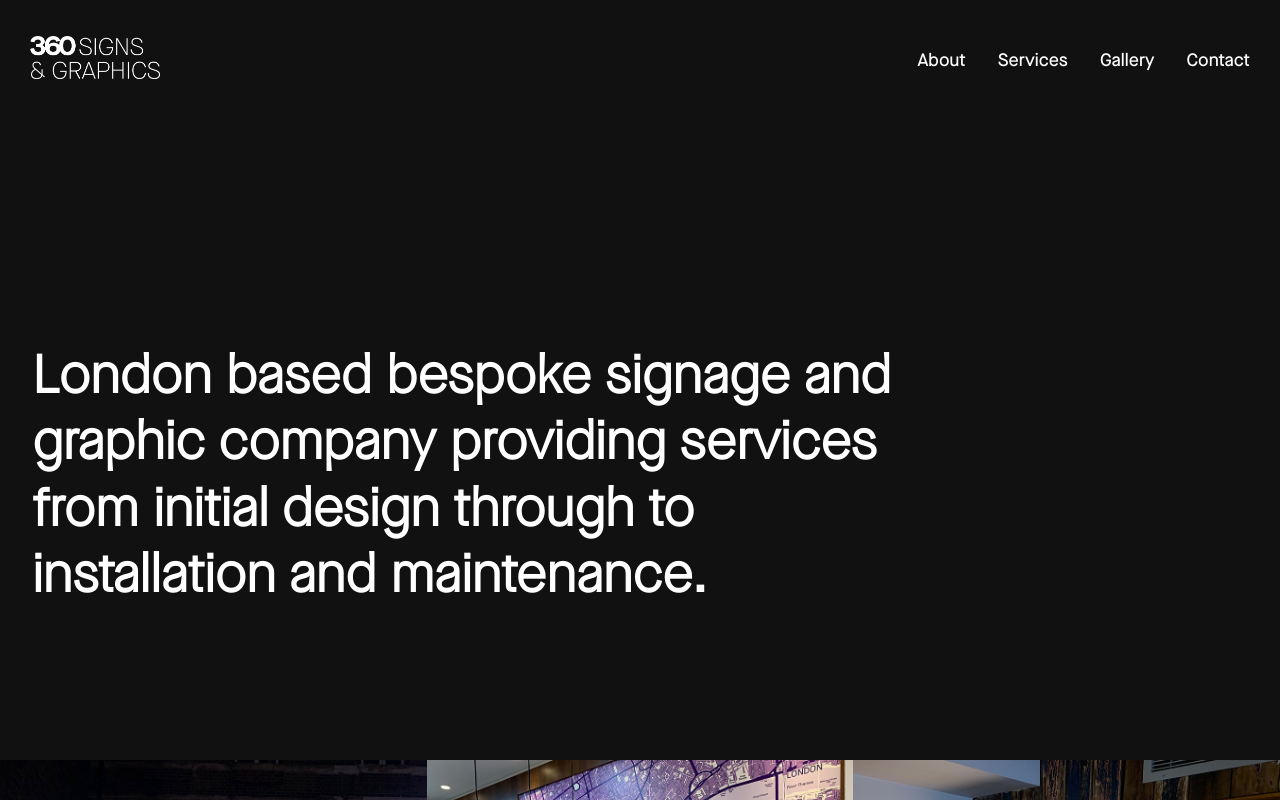
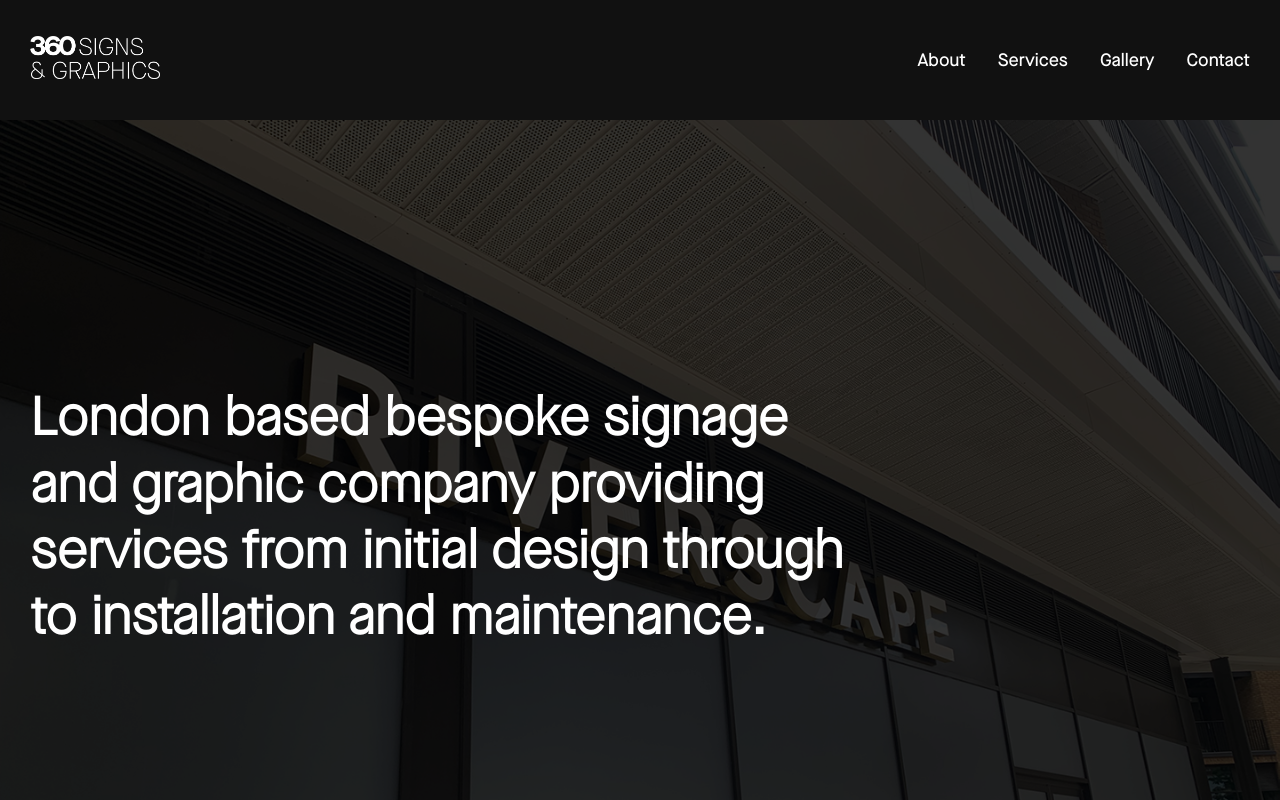
Before and after one commit to Jthomp1993/360-projects, a React (Create React App) app: page / in a window 1280 px wide. Shown: the top 800 px of the page. Built offline with nearby package versions, Linux system fonts and the light colour scheme.

Commit message:
Add new header component with background image

```diff
--- /dev/null
+++ b/src/components/Header.jsx
@@ -0,0 +1,73 @@
+import { useContext } from 'react';
+import { motion, useAnimation } from 'framer-motion';
+import styled from 'styled-components/macro';
+import MainContext from '../context/MainContext';
+import img from '../images/services__background.jpg';
+
+const StyledServicesWrapper = styled.section`
+    height: 100vh;
+    background-image: url(${img});
+    background-size: cover;
+`
+
+const StyledLayer = styled.div`
+    background-color: rgba(0, 0, 0, 0.8);
+    top: 0;
+    left: 0;
+    width: 100%;
+    height: 100%;
+    padding: 10px;
+    display: flex;
+    align-items: center;
+`
+
+const StyledContent = styled(motion.div)`
+    width: 90vw;
+    padding: 20px;
+    color: #FFFFFF;
+
+    h1 {
+        font-family: 'maison__light';
+        width: 75%;
+        line-height: 1.25;
+    }
+
+    @media screen and (min-width: 320px) {
+
+        h1 {
+            font-size: calc(32px + 15 * ((100vw - 320px) / 680));
+        }
+    }
+
+    @media screen and (max-width: 820px) {
+        width: 90vw;
+
+        h1 {
+            width: 100%;
+        }
+    }
+
+`
+
+const Header = () => {
+    const { activeButton, setActiveButton } = useContext(MainContext);
+    const animation = useAnimation();
+
+    return (
+        <StyledServicesWrapper>
+            <StyledLayer>
+                <StyledContent
+                initial={{ opacity: 0 }}
+                animate={{ opacity: 1, x: [0, 100, 0] }}
+                transition={{ duration: 1}}>
+                    <h1>
+                        London based bespoke signage and graphic company providing services from initial design through to installation and maintenance.
+                    </h1>
+                </StyledContent>
+            </StyledLayer>
+        </StyledServicesWrapper>
+
+    )
+}
+
+export default Header;
--- a/src/pages/Home.jsx
+++ b/src/pages/Home.jsx
@@ -4,6 +4,7 @@ import { motion, useAnimation } from 'framer-motion';
 import { useInView } from 'react-intersection-observer';
 import styled from 'styled-components/macro';
 import HomeHeader from '../components/HomeHeader';
+import Header from '../components/Header';
 import Banner from '../components/Banner';
 import Contact from '../components/Contact';
 import Services from '../components/Services';
@@ -72,7 +73,7 @@ const Home = () => {
         initial={{ opacity: 0}}
         animate={{ opacity: 1}}
         exit={{ opacity: 0}}>
-            <HomeHeader />
+            <Header />
             <Banner />
             <Contact />
             <Services />
```
